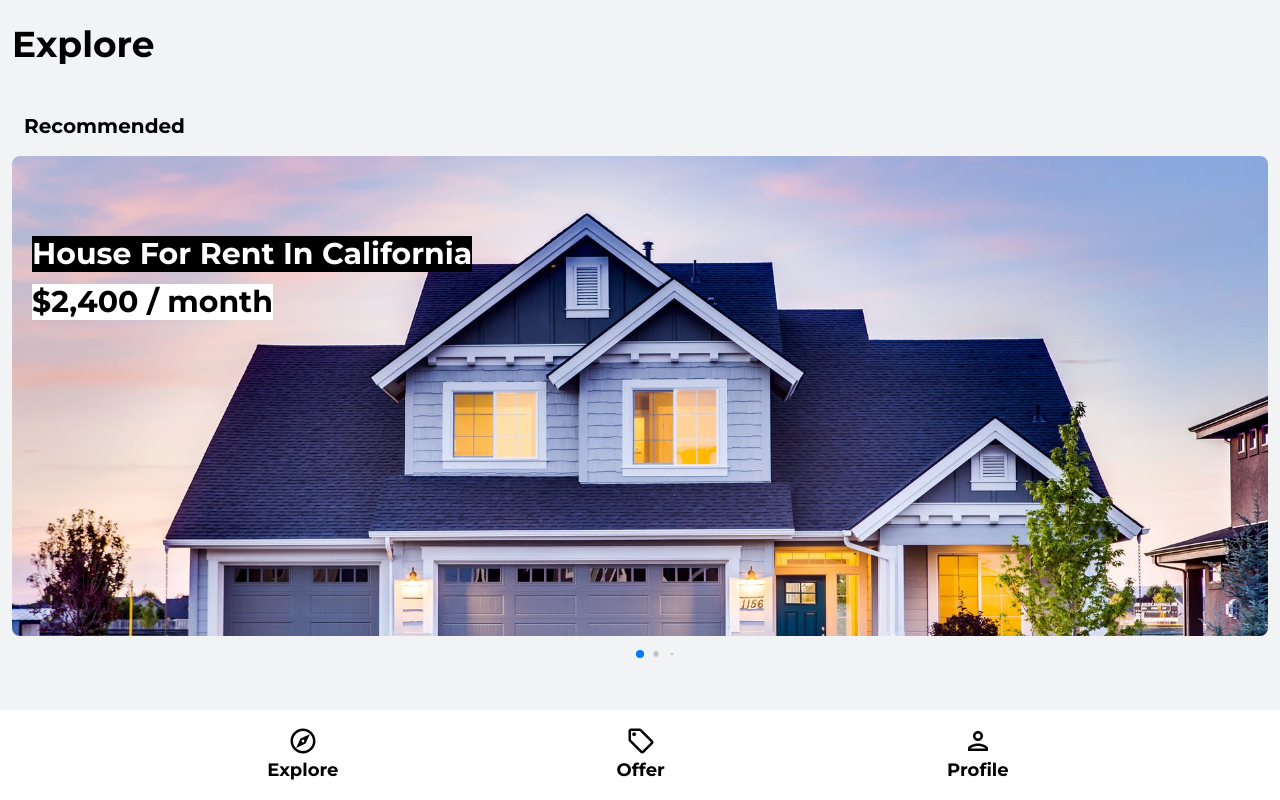
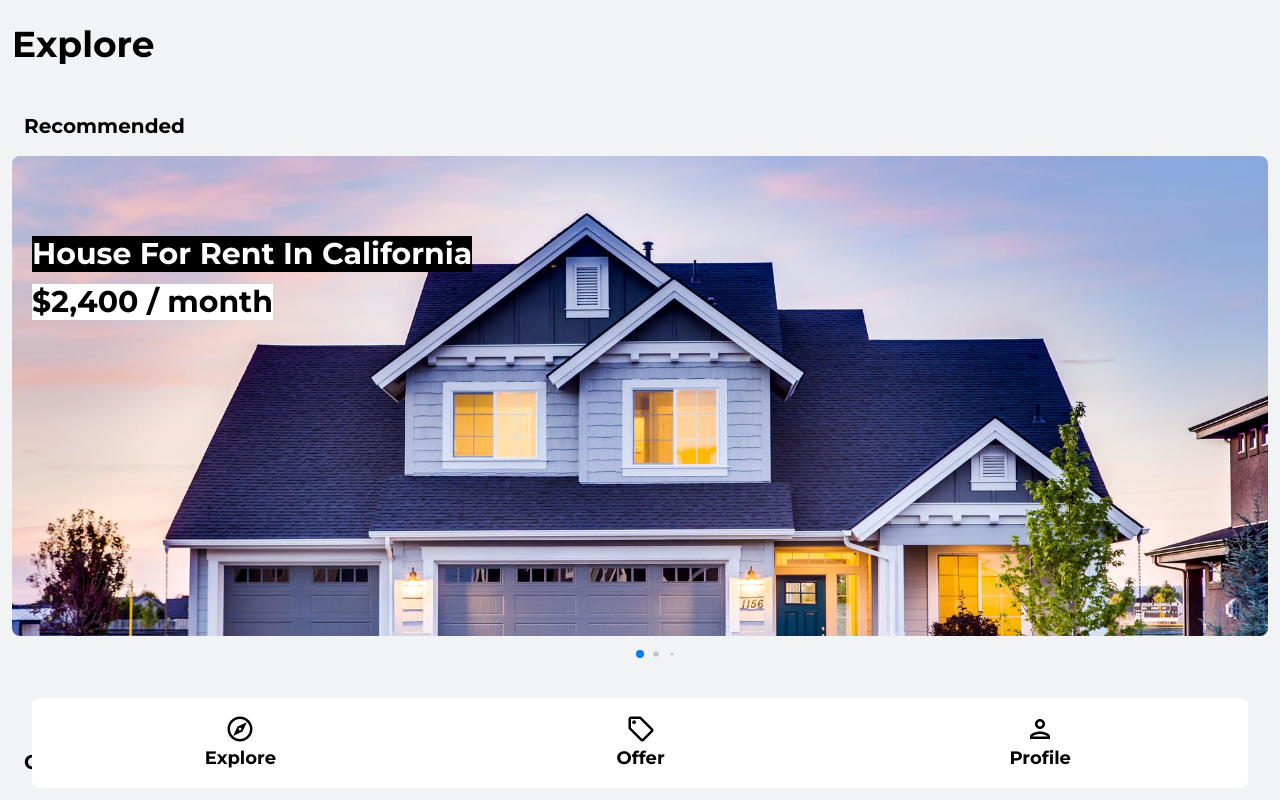
Before and after one commit to Yosabba/house-marketplace, a Next.js app: page /explore in a window 1280 px wide. Shown: the top 800 px of the page. Built offline with nearby package versions, Linux system fonts and the light colour scheme.

Commit message:
:bug: fixed navbar wouldn't center

```diff
--- a/components/Nav.js
+++ b/components/Nav.js
@@ -3,7 +3,7 @@ import Link from "next/link";
 
 const Nav = () => {
   return (
-    <header className="flex flex-row justify-evenly p-2 w-full left-0 bottom-0 fixed bg-white  ">
+    <header className="flex flex-row mx-8 mb-3 justify-around items-center p-2 left-0 right-0 bottom-0 fixed bg-white rounded-lg ">
       <Link href={"/explore"}>
         <div className="flex flex-col justify-center items-center cursor-pointer hover:bg-gray-200 rounded-lg p-2">
           <Image
```
